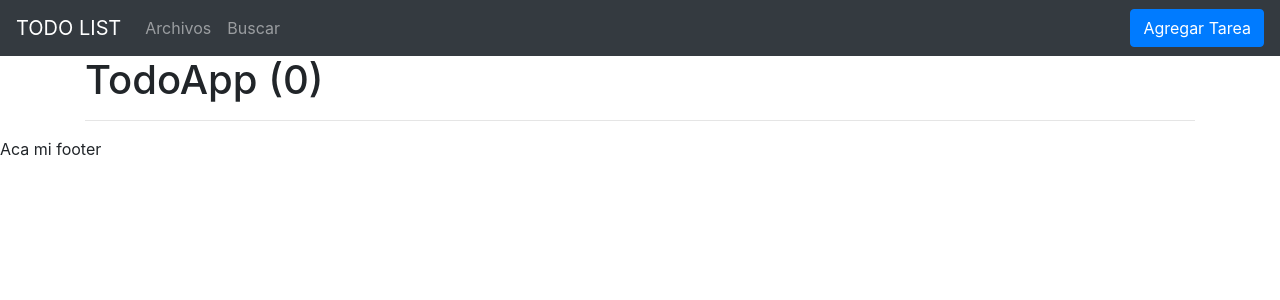
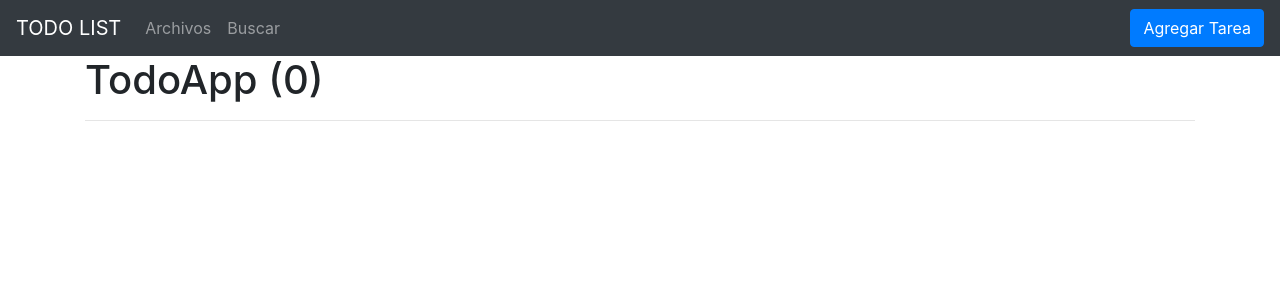
Before and after one commit to ibarzabal-jm/React-TODO-list, a React (Create React App) app in the folder frontend/: page / in a window 1280 px wide. Shown: the top 300 px of the page. Built offline with nearby package versions, Linux system fonts and the light colour scheme.

Commit message:
Update AppRouter.js

```diff
--- a/frontend/src/routers/AppRouter.js
+++ b/frontend/src/routers/AppRouter.js
@@ -6,7 +6,7 @@ import {
   } from "react-router-dom";
 
   import { NavegationBar } from '../components/ui/NavegationBar';
-  import { Footer } from '../components/ui/Footer';
+//   import { Footer } from '../components/ui/Footer';
 
   import { TodoApp } from '../components/todoApp/TodoApp.js';
   import { Archived } from '../components/ui/Archived.js';
@@ -24,7 +24,7 @@ export const AppRouter = () => {
 
                 </Switch>
 
-                <Footer />
+                {/* <Footer /> */}
             </div>
         </Router>
     )
```
